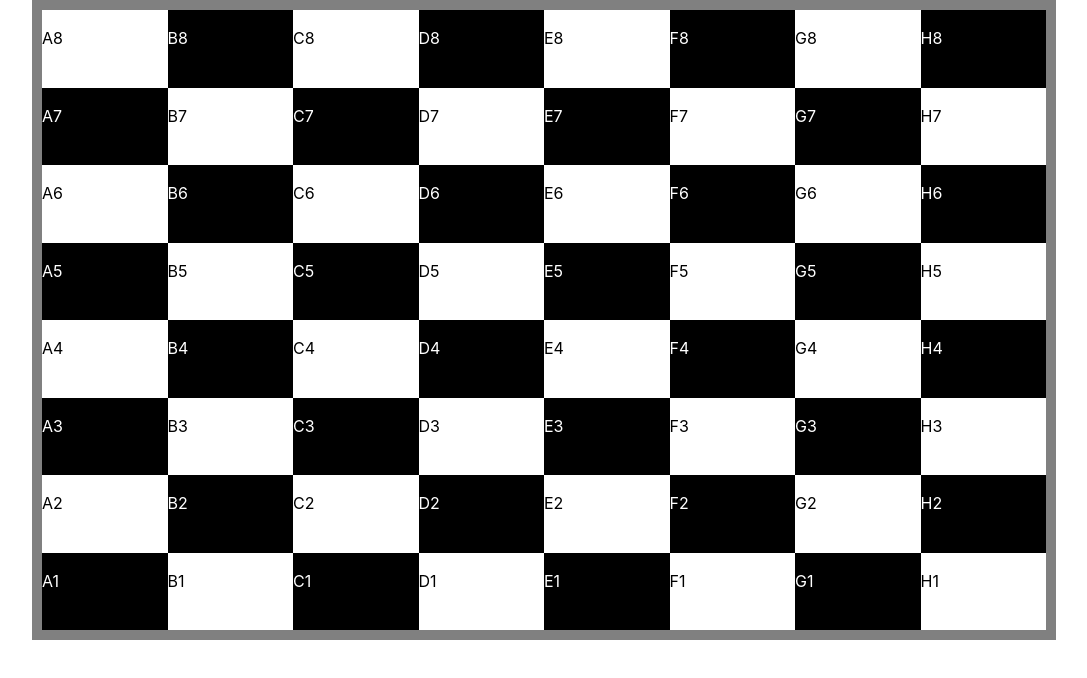
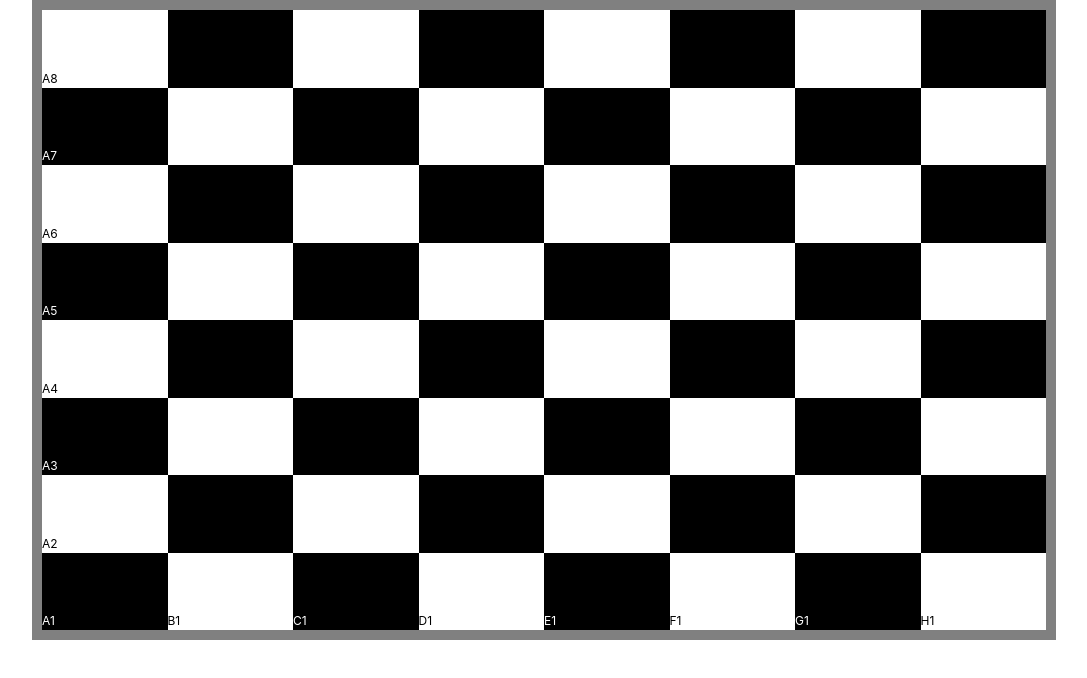
Before and after one commit to chris-gladney/chess-app, a React (Vite) app: page / in a window 1280 px wide. Shown: the top 678 px of the page, without its empty margins (96-1183 px from the left). Built offline with nearby package versions, Linux system fonts and the light colour scheme.

Commit message:
Completed board

```diff
--- a/src/App.css
+++ b/src/App.css
@@ -19,6 +19,7 @@
 .black-square {
   height: 12.5%;
   width: 12.5%;
+  position: relative;
 }
 
 .black-square {
@@ -30,3 +31,11 @@
   background-color: white;
   color: black;
 }
+
+.square-coordinate {
+  position: absolute;
+  bottom: 0;
+  left: 0;
+  margin: 0;
+  font-size: 12px;
+}
--- a/src/Board.jsx
+++ b/src/Board.jsx
@@ -3,9 +3,10 @@ import { PiecesContext } from "./Game";
 import Square from "./Square";
 
 function Board() {
-  const { squares, setSquares } = useContext(PiecesContext);
+  const { squares } = useContext(PiecesContext);
 
   useEffect(() => {}, [squares]);
+
   let colorToStart = "black";
 
   return (
--- a/src/Square.jsx
+++ b/src/Square.jsx
@@ -1,7 +1,16 @@
+import { useContext } from "react";
+import { PiecesContext } from "./Game";
+
 function Square({ square, squareColor }) {
+  const { squares } = useContext(PiecesContext);
+  console.log(squares[square].occupied);
   return (
     <div className={`${squareColor}-square`}>
-      <p>{square}</p>
+      {square[0] === "A" || square[1] === "1" ? (
+        <p className="square-coordinate">{square}</p>
+      ) : (
+        ""
+      )}
     </div>
   );
 }
--- a/utils/squaresInfo.js
+++ b/utils/squaresInfo.js
@@ -45,8 +45,8 @@ const squaresInfo = {
   F4: { occupied: false },
   F5: { occupied: false },
   F6: { occupied: false },
-  F7: { occupied: "black bishop 1", specialMoves: false },
-  F8: { occupied: "black pawn 3", specialMoves: false },
+  F7: { occupied: "black pawn 3", specialMoves: false },
+  F8: { occupied: "black bishop 1", specialMoves: false },
   G1: { occupied: "white knight 2", specialMoves: false },
   G2: { occupied: "white pawn 7", specialMoves: false },
   G3: { occupied: false },
```
